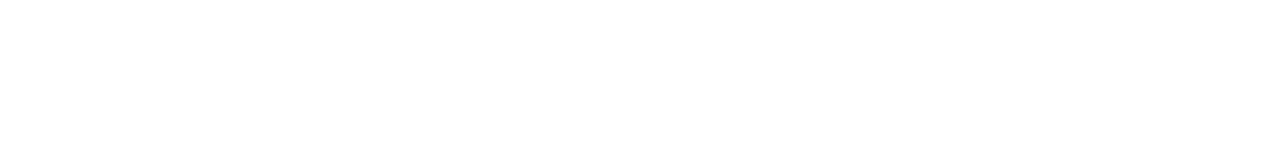
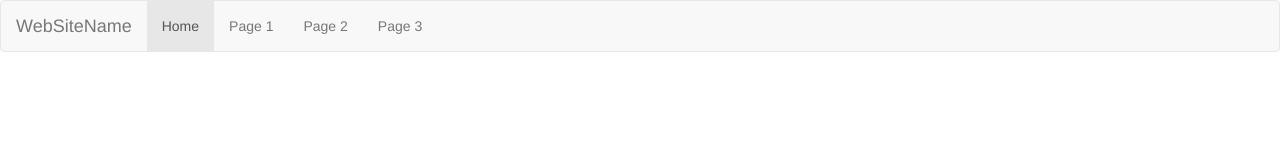
Before and after one commit to eli115/test-sites, a plain HTML site: page index.html in a window 1280 px wide. Drawn offline with nearby package versions, Linux system fonts and the light colour scheme.

Commit message:
Changes to index.html

```diff
--- a/index.html
+++ b/index.html
@@ -1,9 +1,30 @@
-<html>
+<!DOCTYPE html>
+<html lang="en">
 
     <head>
         <meta charset="utf-8">
         <title>Test Site</title>
-
+        <meta name="viewport" content="width=device-width, initial-scale=1">
+        <link rel="stylesheet" href="https://maxcdn.bootstrapcdn.com/bootstrap/3.4.1/css/bootstrap.min.css">
+        <script src="https://ajax.googleapis.com/ajax/libs/jquery/3.7.1/jquery.min.js"></script>
+        <script src="https://maxcdn.bootstrapcdn.com/bootstrap/3.4.1/js/bootstrap.min.js"></script>
     </head>
 
+    <body>
+
+        <nav class="navbar navbar-default">
+            <div class="container-fluid">
+              <div class="navbar-header">
+                <a class="navbar-brand" href="#">WebSiteName</a>
+              </div>
+              <ul class="nav navbar-nav">
+                <li class="active"><a href="#">Home</a></li>
+                <li><a href="#">Page 1</a></li>
+                <li><a href="#">Page 2</a></li>
+                <li><a href="#">Page 3</a></li>
+              </ul>
+            </div>
+          </nav>
+
+    </body>
 </html>
```
